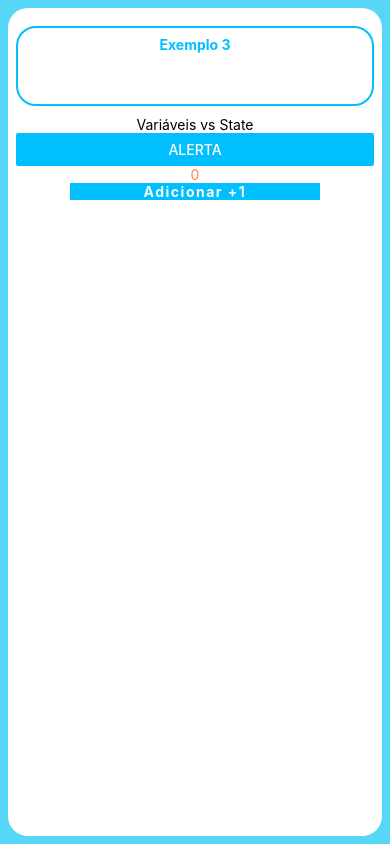
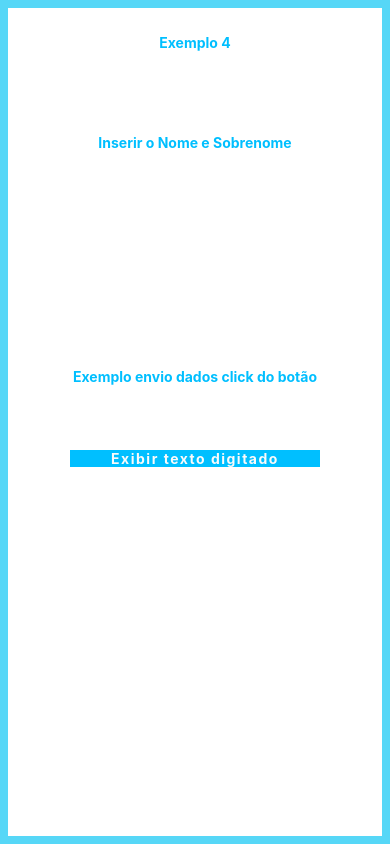
Before and after one commit to ASTakeo/aula-introducao-expo, a React Native app: screen / in a window 390 px wide. Built offline with nearby package versions, Linux system fonts and the light colour scheme; what react-native-responsive-fontsize would draw is missing.

Commit message:
Aula - State

```diff
--- a/App.js
+++ b/App.js
@@ -7,16 +7,18 @@ import Constants from 'expo-constants';
 import Exemplo1 from './src/exemplos/ex-01';
 import Exemplo2 from './src/exemplos/ex-02';
 import Exemplo3 from './src/exemplos/ex-03';
+import Exemplo4 from './src/exemplos/ex-04';
 
 // Atividades
 import Atividade1 from './src/atividades/atividade-01';
 import Atividade2 from './src/atividades/atividade-02';
+import Atividade4 from './src/atividades/atividade-04';
 
 export default function App() {
   return (
     <View style={styles.container}>
       {/* <Text>Open up App.js to start working on your app!</Text> */}
-      <Exemplo3 />
+      <Atividade4/>
       <StatusBar style="light" />
     </View>
   );
--- /dev/null
+++ b/src/atividades/atividade-04/index.js
@@ -0,0 +1,51 @@
+import { useState } from 'react';
+
+import { View,Text, TextInput, TouchableOpacity } from 'react-native';
+
+import styles from './style';
+
+function Atividade4 () {
+
+  // State
+  const [txtNome, setTxtNome] = useState('');
+  const [txtSobrenome, setTxtSobrenome] = useState('');
+
+  const [txtExibir, setTxtExibir] = useState('');
+
+  return (
+    <View style={styles.container}>
+        <Text style={styles.titulo}>Exemplo 4</Text>
+        <Text style={styles.titulo}>Inserir o Nome e Sobrenome</Text>
+
+
+        <Text style={styles.titulo}>{txtNome}</Text>
+        <TextInput
+            style={styles.input}
+            onChangeText={(valor) => setTxtNome(valor)}/>
+
+        <Text style={styles.texto}>{txtSobrenome}</Text>
+        <TextInput
+            style={styles.input}
+            onChangeText={(valor) => setTxtSobrenome(valor)}/>
+
+        <Text style={styles.titulo}>
+            Exemplo envio dados click do botão
+        </Text>
+
+
+        <TouchableOpacity
+            style={styles.botao}
+            onPress={() => setTxtNome(TxtNome)}>
+
+            <Text style={styles.txtBotao}>
+                Exibir texto digitado
+
+            </Text>
+        </TouchableOpacity>
+
+
+    </View>
+  );
+}
+
+export default Atividade4;
--- /dev/null
+++ b/src/atividades/atividade-04/style.js
@@ -0,0 +1,58 @@
+import { StyleSheet } from 'react-native';
+import { RFPercentage } from 'react-native-responsive-fontsize'
+
+const styles = StyleSheet.create({
+    container: {
+        backgroundColor: '#fff',
+        padding: 8,
+        flex: 1,
+        alignItems: 'center',
+
+    },
+    titulo: {
+        fontSize: RFPercentage(2.5),
+        fontWeight: 'bold',
+        //borderWidth: 2,
+        borderColor: 'deepskyblue',
+        color: 'deepskyblue',
+        marginTop: 10,
+        marginBottom: 10,
+        padding: 8,
+        width: '100%',
+        height: 80,
+        textAlign: 'center',
+        textAlignVertical: 'center',
+        //borderRadius: RFPercentage(1),
+
+    },
+    texto: {
+        fontSize: RFPercentage(2.2),
+        color: 'deepskyblue',
+
+    },
+    input: {
+        borderWidth: RFPercentage(0.2),
+        width: '100%',
+        fontSize: RFPercentage(2),
+        margin: RFPercentage(2),
+        borderRadius: RFPercentage(1),
+        borderColor: 'deepskyblue',
+    },
+    botao: {
+        backgroundColor: 'deepskyblue',
+        width: '70%',
+        // height: RFPercentage(4),
+        borderRadius: RFPercentage(1),
+        alignItems: 'center',
+        justifyContent: 'center',
+        padding: RFPercentage(1),
+    },
+    txtBotao: {
+        fontSize: RFPercentage(2),
+        color: '#fafafa',
+        fontWeight: 'bold',
+        letterSpacing: 1.5,
+    },
+});
+
+export default styles;
--- /dev/null
+++ b/src/exemplos/ex-04/index.js
@@ -0,0 +1,39 @@
+import { useState } from 'react';
+
+import { View,Text, TextInput, TouchableOpacity } from 'react-native';
+
+import styles from './style';
+
+function Exemplo4 () {
+
+  // State
+  const [txtInserido, setTxtInserido] = useState('');
+  const [txtExibir, setTxtExibir] = useState('');
+
+  return (
+    <View style={styles.container}>
+        <Text style={styles.titulo}>Exemplo 4</Text>
+        <Text style={styles.texto}>{txtInserido}</Text>
+        <TextInput
+            style={styles.input}
+            onChangeText={(valor) => setTxtInserido(valor)}/>
+
+        <Text style={styles.titulo}>
+            Exemplo envio dados click do botão
+        </Text>
+
+        < Text style={styles.texto}>{txtExibir}</Text>
+        <TouchableOpacity
+            style={styles.botao}
+            onPress={() => setTxtExibir(txtInserido)}>
+
+            <Text style={styles.txtBotao}>
+                Exibir texto digitado
+
+            </Text>
+        </TouchableOpacity>
+    </View>
+  );
+}
+
+export default Exemplo4;
--- /dev/null
+++ b/src/exemplos/ex-04/style.js
@@ -0,0 +1,58 @@
+import { StyleSheet } from 'react-native';
+import { RFPercentage } from 'react-native-responsive-fontsize'
+
+const styles = StyleSheet.create({
+    container: {
+        backgroundColor: '#fff',
+        padding: 8,
+        flex: 1,
+        alignItems: 'center',
+
+    },
+    titulo: {
+        fontSize: RFPercentage(2.5),
+        fontWeight: 'bold',
+        borderWidth: 2,
+        borderColor: 'deepskyblue',
+        color: 'deepskyblue',
+        marginTop: 10,
+        marginBottom: 10,
+        padding: 8,
+        width: '100%',
+        height: 80,
+        textAlign: 'center',
+        textAlignVertical: 'center',
+        borderRadius: RFPercentage(1),
+
+    },
+    texto: {
+        fontSize: RFPercentage(2.2),
+        color: 'deepskyblue',
+
+    },
+    input: {
+        borderWidth: RFPercentage(0.2),
+        width: '100%',
+        fontSize: RFPercentage(2),
+        margin: RFPercentage(2),
+        borderRadius: RFPercentage(1),
+        borderColor: 'deepskyblue',
+    },
+    botao: {
+        backgroundColor: 'deepskyblue',
+        width: '70%',
+        // height: RFPercentage(4),
+        borderRadius: RFPercentage(1),
+        alignItems: 'center',
+        justifyContent: 'center',
+        padding: RFPercentage(1),
+    },
+    txtBotao: {
+        fontSize: RFPercentage(2),
+        color: '#fafafa',
+        fontWeight: 'bold',
+        letterSpacing: 1.5,
+    },
+});
+
+export default styles;
```
